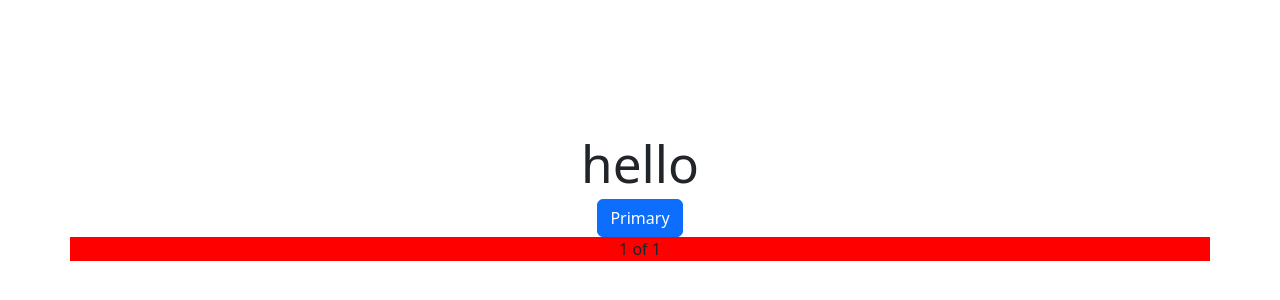
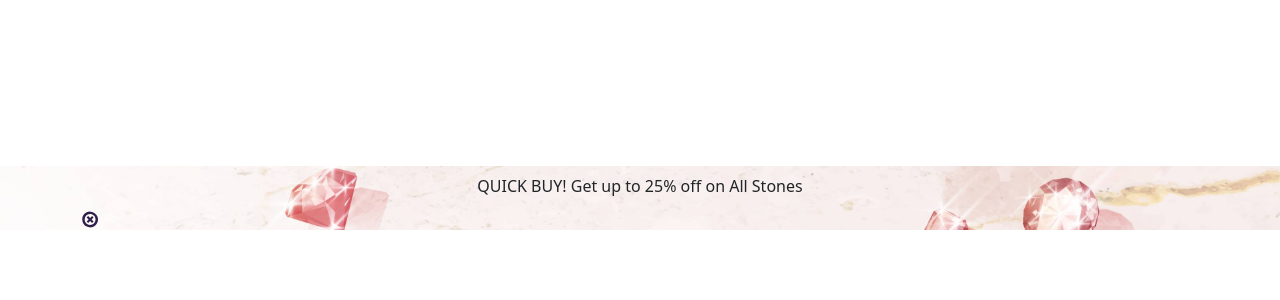
Before and after one commit to Archanach707/PinkFlamingo, a React (Vite) app: page / in a window 1280 px wide. Shown: the part 202-502 px from the top of the page. Built offline with nearby package versions, Linux system fonts and the light colour scheme.

Commit message:
on website created top strip, added images of topstrip & cut icon

```diff
--- a/src/App.css
+++ b/src/App.css
@@ -1,14 +1,13 @@
  #root {
-  /* max-width: 1280px; */
+  max-width: 1280px;
   margin: 0 auto;
-  /* padding: 2rem; */
-  text-align: center;
   width: 100%;
 }
 
 
-/* code */
-.container {
-  background-color: red;
-
+/**************** Custom Code *****************/
+#topStrip {
+  background-image: url("../src/assets/images/topstrip.jpg");
+  background-repeat: no-repeat;
+  background-size: cover;
 }
--- a/src/App.jsx
+++ b/src/App.jsx
@@ -2,18 +2,19 @@ import * as React from 'react';
 import './App.css'
 import 'bootstrap/dist/css/bootstrap.min.css';
 import 'bootstrap/dist/js/bootstrap.bundle.min.js';
-import { Button, Container, Row, Col } from 'react-bootstrap';
+import { Button, Container, Row, Col, Image } from 'react-bootstrap';
 
 function App() {
 
   return (
     <>
-    <div className='App'>
-        <h1>hello</h1>
-        <Button variant="primary">Primary</Button>{' '}
-        <Container>
+    <div id='topStrip' className='App'>
+      <Container>
         <Row>
-          <Col>1 of 1</Col>
+          <Col>
+            <p className='text-center my-2'>QUICK BUY! Get up to 25% off on All Stones</p>
+            <span><img src="../src/assets/images/icons/cut.svg" alt="" /></span>
+          </Col>
         </Row>
       </Container>
     </div>
```
Also changed, not shown: src/assets/images/icons/cut.svg (added), src/assets/images/topstrip.jpg (added).
